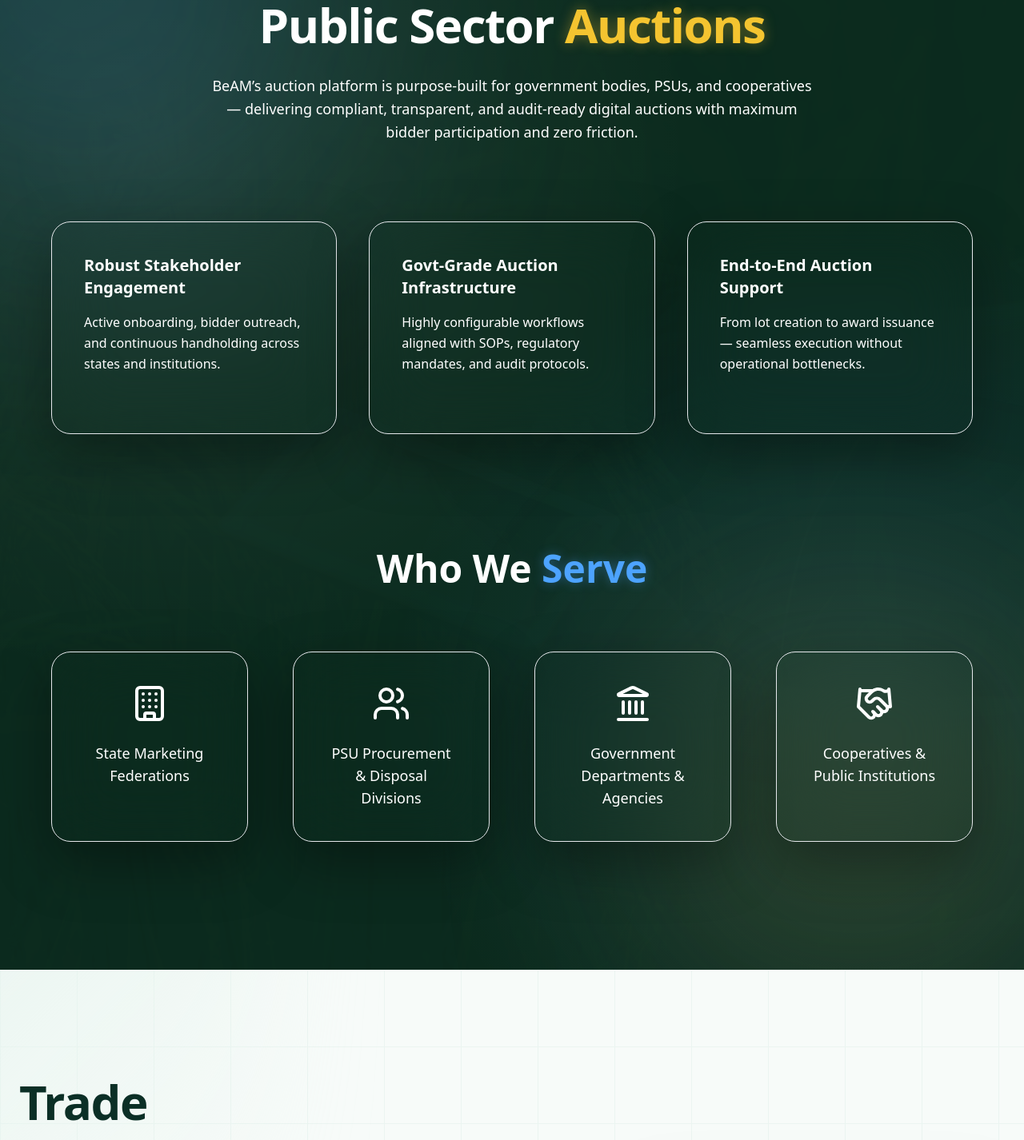
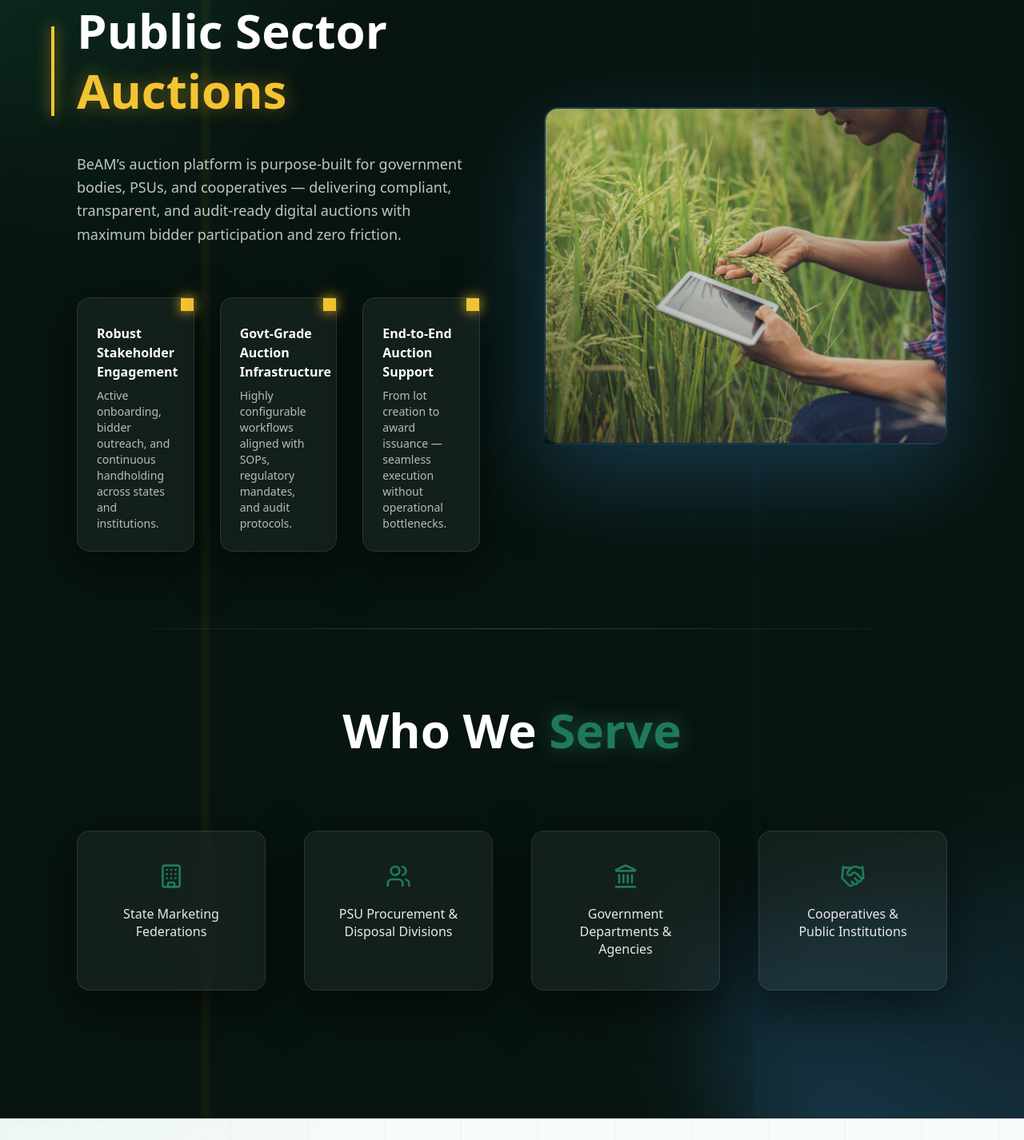
Before and after one commit to jai-source/BSE-BEAM, a React (Vite) app: page /services in a window 1280 px wide. Shown: the part 960-2386 px from the top of the page at 80% size. Built offline with nearby package versions, Linux system fonts and the light colour scheme.

Commit message:
done done done :))))))

```diff
--- a/src/pages/Services.jsx
+++ b/src/pages/Services.jsx
@@ -141,13 +141,13 @@
       transition={{ duration: 0.8, ease: "easeOut" }}
       className="relative"
     >
-      <div className="absolute -inset-6 rotate-3 bg-[#123E32] opacity-60 rounded-[28px]" />
-      <div className="absolute -inset-6 -rotate-2 border border-[#4DA3FF]/40 rounded-[28px]" />
+      <div className="absolute -inset-6 rotate-3 bg-[#123E32] ml-32 opacity-60 rounded-[28px]" />
+      <div className="absolute -inset-6 -rotate-2 border ml-32 border-[#4DA3FF]/40 rounded-[28px]" />
 
       <img
         src={nine}
         alt="Agri Supply Chain"
-        className="relative rounded-[24px] object-cover
+        className="relative rounded-[24px] ml-28 w-[480px] object-cover
                    shadow-[0_0_70px_#4DA3FF33]"
       />
     </motion.div>
@@ -156,55 +156,54 @@
 </section>
 
 
-   <section className="relative bg-theme-primary-light text-theme-text-primary py-40 px-8 overflow-hidden">
+  <section className="relative pt-40 pb-40 px-24 bg-[#07140f] text-white overflow-hidden">
 
-  {/* grain + image texture */}
-  <img
-    src={ten}
-    alt=""
-    className="absolute inset-0 w-full h-full object-cover opacity-[0.06] pointer-events-none mix-blend-overlay"
-  />
+  {/* ================= SUBTLE DATA GRID ================= */}
+  <div className="absolute inset-0 bg-[linear-gradient(#ffffff10_1px,transparent_1px),linear-gradient(90deg,#ffffff10_1px,transparent_1px)]
+                  bg-[size:72px_72px] opacity-[0.08]" />
 
-  {/* asymmetric gradients */}
-  <div className="absolute inset-0 bg-[radial-gradient(circle_at_15%_25%,rgba(255,255,255,0.08),transparent_45%),radial-gradient(circle_at_85%_75%,rgba(77,163,255,0.12),transparent_40%)]" />
+  {/* ================= DIAGONAL PLANES ================= */}
+  <div className="absolute -top-48 -left-56 w-[560px] h-[560px]
+                  bg-gradient-to-br from-[#1F7A5A]/40 to-transparent
+                  rotate-[25deg] blur-3xl pointer-events-none" />
 
-  {/* neon glow blobs */}
-  <div className="absolute -top-32 -left-40 w-[520px] h-[520px] bg-[#4DA3FF]/25 blur-[160px] rounded-full" />
-  <div className="absolute bottom-0 right-0 w-[420px] h-[420px] bg-[#F4C430]/20 blur-[140px] rounded-full" />
+  <div className="absolute bottom-[-300px] right-[-280px] w-[620px] h-[620px]
+                  bg-gradient-to-tr from-[#4DA3FF]/35 to-transparent
+                  rotate-[-18deg] blur-3xl pointer-events-none" />
 
-  {/* ================= HEADER ================= */}
-  <motion.div
-    className="max-w-6xl mx-auto text-center relative z-10"
-    initial={{ opacity: 0, y: 50 }}
-    whileInView={{ opacity: 1, y: 0 }}
-    viewport={{ once: true }}
-    transition={{ duration: 0.9, ease: "easeOut" }}
-  >
-    <h2 className="text-5xl md:text-6xl font-extrabold tracking-tight">
+  {/* ================= NEON AXIS ================= */}
+  <div className="absolute top-0 left-[20%] w-[2px] h-full bg-[#F4C430]/30 blur-sm" />
+  <div className="absolute top-0 right-[26%] w-[1px] h-full bg-[#4DA3FF]/25 blur-sm" />
+
+  <div className="relative z-10 max-w-7xl mx-auto">
+
+    {/* ================= TOP GRID ================= */}
+    <div className="grid grid-cols-1 lg:grid-cols-2 gap-20 items-center">
+
+      {/* ================= LEFT CONTENT ================= */}
+      <div className="relative">
+
+        {/* vertical signal bar */}
+        <div className="absolute -left-8 top-8 w-1 h-28 bg-[#F4C430]
+                        shadow-[0_0_18px_rgba(244,196,48,0.8)]" />
+
+        <h2 className="text-6xl font-extrabold leading-tight">
           Public Sector{" "}
-      <span className="text-[#F4C430] [text-shadow:0_0_16px_#F4C43066]">
+          <span className="block text-[#F4C430]
+                           [text-shadow:0_0_24px_#F4C43066]">
             Auctions
           </span>
         </h2>
 
-    <p className="mt-8 text-lg max-w-3xl mx-auto text-theme-text-primary/80 leading-relaxed">
+        <p className="mt-10 text-lg leading-relaxed text-white/75 max-w-xl">
           BeAM’s auction platform is purpose-built for government bodies, PSUs,
           and cooperatives — delivering compliant, transparent, and audit-ready
           digital auctions with maximum bidder participation and zero friction.
         </p>
-  </motion.div>
 
-  {/* ================= FEATURE CARDS ================= */}
-  <motion.div
-    className="max-w-6xl mx-auto mt-24 grid md:grid-cols-3 gap-10 relative z-10"
-    initial="hidden"
-    whileInView="visible"
-    viewport={{ once: true }}
-    variants={{
-      hidden: {},
-      visible: { transition: { staggerChildren: 0.18 } },
-    }}
-  >
+        {/* ================= FEATURES ================= */}
+        <div className="mt-16 grid grid-cols-1 sm:grid-cols-3 gap-8">
+
           {[
             {
               title: "Robust Stakeholder Engagement",
@@ -218,86 +217,96 @@
               title: "End-to-End Auction Support",
               desc: "From lot creation to award issuance — seamless execution without operational bottlenecks.",
             },
-    ].map((item, idx) => (
-      <motion.div
-        key={idx}
-        variants={{
-          hidden: { opacity: 0, y: 40 },
-          visible: { opacity: 1, y: 0, transition: { duration: 0.7 } },
-        }}
-        whileHover={{ y: -10 }}
-        className="group relative bg-theme-text-primary/10 backdrop-blur-2xl p-10 rounded-3xl
-                   border border-theme-text-primary/10
-                   shadow-[0_25px_70px_rgba(0,0,0,0.35)]
-                   hover:border-[#4DA3FF]/40 transition-all"
+          ].map((item, i) => (
+            <div
+              key={i}
+              className="group relative p-6
+                         bg-white/5 backdrop-blur-xl
+                         border border-white/10 rounded-2xl
+                         clip-path-[polygon(0_0,95%_0,100%_50%,95%_100%,0_100%)]
+                         hover:border-[#4DA3FF]/60
+                         shadow-[0_20px_60px_rgba(0,0,0,0.5)]
+                         transition-all"
             >
-        {/* neon accent line */}
-        <div className="absolute top-0 left-8 h-[3px] w-12 bg-[#4DA3FF]
-                        shadow-[0_0_16px_#4DA3FF] opacity-0
-                        group-hover:opacity-100 transition-all" />
+              <div className="absolute top-0 right-0 w-4 h-4 bg-[#F4C430]
+                              shadow-[0_0_16px_#F4C430]" />
 
-        <h3 className="text-xl font-semibold mb-4">
+              <h4 className="mt-2 font-semibold text-white">
                 {item.title}
-        </h3>
-
-        <p className="text-theme-text-primary/80 leading-relaxed">
+              </h4>
+              <p className="mt-2 text-sm text-white/70">
                 {item.desc}
               </p>
+            </div>
+          ))}
+        </div>
+      </div>
 
-        <div className="mt-8 h-[2px] w-0 bg-[#F4C430]
-                        group-hover:w-16 transition-all duration-500" />
-      </motion.div>
-    ))}
-  </motion.div>
+      {/* ================= RIGHT VISUAL ================= */}
+      <div className="relative sticky top-20
+                      clip-path-[polygon(0_0,100%_0,92%_100%,0_100%)]
+                      border border-[#4DA3FF]/30 rounded-2xl
+                      shadow-[0_40px_120px_rgba(77,163,255,0.25)]">
+
+        <img
+          src={ten}
+          alt="Public sector auctions"
+          className="w-full h-[420px] border border-[#4DA3FF]/30 rounded-2xl object-cover opacity-90"
+        />
+
+        <div className="absolute inset-0 bg-gradient-to-tr
+                        from-black/40 via-transparent to-black/30" />
+      </div>
+    </div>
+
+    {/* ================= DIVIDER ================= */}
+    <div className="my-24 h-px bg-gradient-to-r from-transparent via-white/20 to-transparent" />
 
  {/* ================= WHO WE SERVE ================= */}
-  <motion.div
-    className="max-w-6xl mx-auto mt-36 relative z-10"
-    initial={{ opacity: 0, y: 50 }}
-    whileInView={{ opacity: 1, y: 0 }}
-    viewport={{ once: true }}
-    transition={{ duration: 0.9 }}
-  >
-    <h3 className="text-4xl md:text-5xl font-bold text-center mb-20">
+<div>
+  <h3 className="text-6xl font-extrabold text-center mb-24">
     Who We{" "}
-      <span className="text-[#4DA3FF] [text-shadow:0_0_14px_#4DA3FF66]">
+    <span className="text-[#1F7A5A] drop-shadow-[0_0_12px_rgba(31,122,90,0.6)]">
       Serve
     </span>
   </h3>
 
-    <div className="grid grid-cols-1 md:grid-cols-4 gap-14">
+  <div className="grid grid-cols-1 sm:grid-cols-2 lg:grid-cols-4 gap-12">
     {[
-        { icon: Building, title: "State Marketing Federations" },
-        { icon: Users, title: "PSU Procurement & Disposal Divisions" },
-        { icon: Landmark, title: "Government Departments & Agencies" },
-        { icon: Handshake, title: "Cooperatives & Public Institutions" },
-      ].map((item, idx) => {
+      { icon: Building, label: "State Marketing Federations" },
+      { icon: Users, label: "PSU Procurement & Disposal Divisions" },
+      { icon: Landmark, label: "Government Departments & Agencies" },
+      { icon: Handshake, label: "Cooperatives & Public Institutions" },
+    ].map((item, i) => {
       const Icon = item.icon;
       return (
-          <motion.div
-            key={idx}
-            initial={{ opacity: 0, y: 40 }}
-            whileInView={{ opacity: 1, y: 0 }}
-            viewport={{ once: true }}
-            transition={{ duration: 0.6 }}
-            whileHover={{ scale: 1.06, y: -6 }}
-            className="group flex flex-col items-center p-10 rounded-3xl
-                       bg-theme-text-primary/10 backdrop-blur-2xl
-                       border border-theme-text-primary/10
-                       shadow-[0_25px_70px_rgba(0,0,0,0.35)]
-                       hover:border-[#F4C430]/40 transition-all"
+        <div
+          key={i}
+          className="group p-10 text-center
+                     bg-white/5 backdrop-blur-xl
+                     border border-white/10 rounded-2xl
+                     clip-path-[polygon(0_0,95%_0,100%_50%,95%_100%,0_100%)]
+                     hover:border-[#F4C430]/60
+                     shadow-[0_20px_60px_rgba(0,0,0,0.5)]
+                     transition-all"
         >
-            <Icon className="w-12 h-12 mb-6 text-theme-text-primary
-                             group-hover:text-[#F4C430] transition-colors" />
-            <p className="text-theme-text-primary font-medium text-lg text-center">
-              {item.title}
+          <Icon
+            className="w-8 h-8 mx-auto mb-5 text-[#1F7A5A]
+                       group-hover:text-[#F4C430]
+                       transition-colors"
+          />
+
+          <p className="font-medium text-white/90 leading-snug">
+            {item.label}
           </p>
-          </motion.div>
+        </div>
       );
     })}
   </div>
-  </motion.div>
+</div>
 
+
+  </div>
 </section>
 
 
@@ -512,7 +521,7 @@
         </p>
 
         {/* ================= SERVICES ================= */}
-        <div className="mt-16 grid grid-cols-1 sm:grid-cols-3 gap-8">
+        <div className="mt-16 grid  grid-cols-1 sm:grid-cols-3 gap-8">
 
           {[
             {
@@ -537,7 +546,7 @@
                 key={i}
                 className="group relative p-6
                            bg-white/5 backdrop-blur-xl
-                           border border-white/10
+                           border border-white/10 rounded-2xl
                            clip-path-[polygon(0_0,95%_0,100%_50%,95%_100%,0_100%)]
                            hover:border-[#4DA3FF]/60
                            shadow-[0_20px_60px_rgba(0,0,0,0.5)]
@@ -566,13 +575,13 @@
       {/* ================= RIGHT VISUAL ================= */}
       <div className="relative sticky top-20
                       clip-path-[polygon(0_0,100%_0,92%_100%,0_100%)]
-                      border border-[#4DA3FF]/30
+                      border border-[#4DA3FF]/30 rounded-2xl
                       shadow-[0_40px_120px_rgba(77,163,255,0.25)]">
 
         <img
           src={ten}
           alt="Data consulting"
-          className="w-full h-[420px] object-cover opacity-90"
+          className="w-full h-[420px] border border-[#4DA3FF]/30 rounded-2xl object-cover opacity-90"
         />
 
         {/* data overlay */}
@@ -772,63 +781,58 @@
   </div>
 </section>
 
- <section className="relative overflow-hidden py-40 bg-theme-bg-main">
+ <section className="relative pt-40 pb-40 px-24 bg-[#07140f] text-white">
 
-  {/* Decorative neon glow blobs */}
-  <div className="absolute -top-40 -left-40 w-[520px] h-[520px] bg-green-400/40 rounded-full blur-[160px] pointer-events-none shadow-[0_0_120px_40px_#22c55e]" />
-  <div className="absolute bottom-[-300px] right-[-200px] w-[620px] h-[620px] bg-emerald-400/30 rounded-full blur-[200px] pointer-events-none shadow-[0_0_140px_50px_#34d399]" />
+  {/* ================= SUBTLE DATA GRID ================= */}
+  <div className="absolute inset-0 bg-[linear-gradient(#ffffff10_1px,transparent_1px),linear-gradient(90deg,#ffffff10_1px,transparent_1px)]
+                  bg-[size:72px_72px] opacity-[0.08]" />
 
-  {/* Subtle dotted pattern */}
-  <div
-    className="absolute inset-0 opacity-[0.05] pointer-events-none"
-    style={{
-      backgroundImage: "radial-gradient(#1B7F5C 1px, transparent 1px)",
-      backgroundSize: "34px 34px",
-    }}
-  />
+  {/* ================= DIAGONAL DATA PLANES ================= */}
+  <div className="absolute -top-48 -left-56 w-[560px] h-[560px]
+                  bg-gradient-to-br from-[#1F7A5A]/40 to-transparent
+                  rotate-[25deg] blur-3xl pointer-events-none" />
 
-  {/* Neon geometry grid */}
-  <div className="absolute inset-0 pointer-events-none opacity-[0.15]">
-    <div
-      className="absolute inset-0"
-      style={{
-        backgroundImage: `
-          linear-gradient(135deg, #22c55e33 1px, transparent 1px),
-          linear-gradient(45deg, #22c55e33 1px, transparent 1px)
-        `,
-        backgroundSize: "120px 120px",
-      }}
-    />
-  </div>
+  <div className="absolute bottom-[-300px] right-[-280px] w-[620px] h-[620px]
+                  bg-gradient-to-tr from-[#4DA3FF]/35 to-transparent
+                  rotate-[-18deg] blur-3xl pointer-events-none" />
 
-  <div className="relative max-w-7xl mx-auto px-8">
+  {/* ================= NEON AXIS LINES ================= */}
+  <div className="absolute top-0 left-[20%] w-[2px] h-full bg-[#F4C430]/30 blur-sm" />
+  <div className="absolute top-0 right-[26%] w-[1px] h-full bg-[#4DA3FF]/25 blur-sm" />
 
-    {/* TOP GRID */}
-    <div className="grid lg:grid-cols-2 gap-20 items-center">
+  <div className="relative z-10 max-w-7xl mx-auto">
 
-      {/* LEFT */}
-      <div>
-        <h1 className="text-6xl font-bold text-white leading-tight neon-edge">
+    {/* ================= TOP GRID ================= */}
+    <div className="grid grid-cols-1 lg:grid-cols-2 gap-20 items-center">
+
+      {/* ================= LEFT CONTENT ================= */}
+      <div className="relative">
+
+        {/* vertical signal bar */}
+        <div className="absolute -left-8 top-8 w-1 h-28 bg-[#F4C430]
+                        shadow-[0_0_18px_rgba(244,196,48,0.8)]" />
+
+        <h2 className="text-6xl font-extrabold leading-tight">
           Metals
-        </h1>
+        </h2>
 
-        <p className="mt-6 text-lg text-white max-w-xl">
+        <p className="mt-10 text-lg leading-relaxed text-white/75 max-w-xl">
           BeAM brings transparency, speed, and efficiency to the industrial
           metals trade. Whether you’re buying or selling steel, scrap, or
           alloys — our digital platforms simplify every step with trust,
           compliance, and traceability.
         </p>
 
-        {/* FEATURES */}
-        <div className="mt-14 space-y-8">
+        {/* ================= FEATURES ================= */}
+        <div className="mt-16 space-y-8">
 
           <div className="flex gap-5">
-            <BarChart3 className="w-7 h-7 text-green-400 mt-1" />
+            <BarChart3 className="w-7 h-7 text-[#1F7A5A] mt-1" />
             <div>
               <h4 className="font-semibold text-lg text-white">
                 Market Intelligence & Analytics
               </h4>
-              <p className="text-white">
+              <p className="text-white/70">
                 Price trends, bidder behavior, and trade data that empower
                 smarter, faster decisions.
               </p>
@@ -836,12 +840,12 @@
           </div>
 
           <div className="flex gap-5">
-            <ShieldCheck className="w-7 h-7 text-green-400 mt-1" />
+            <ShieldCheck className="w-7 h-7 text-[#1F7A5A] mt-1" />
             <div>
               <h4 className="font-semibold text-lg text-white">
                 Quality & Compliance Assurance
               </h4>
-              <p className="text-white">
+              <p className="text-white/70">
                 Audit trails, certifications, and digital documentation for
                 risk-free trading.
               </p>
@@ -849,12 +853,12 @@
           </div>
 
           <div className="flex gap-5">
-            <Settings className="w-7 h-7 text-green-400 mt-1" />
+            <Settings className="w-7 h-7 text-[#1F7A5A] mt-1" />
             <div>
               <h4 className="font-semibold text-lg text-white">
                 Seamless Execution Support
               </h4>
-              <p className="text-white">
+              <p className="text-white/70">
                 Logistics coordination, delivery tracking, and contract
                 lifecycle management.
               </p>
@@ -864,55 +868,69 @@
         </div>
       </div>
 
-      {/* RIGHT IMAGE */}
-      <div className="relative rounded-3xl overflow-hidden shadow-2xl border border-green-400/20">
+      {/* ================= RIGHT VISUAL ================= */}
+      <div className="relative sticky top-20
+                      clip-path-[polygon(0_0,100%_0,92%_100%,0_100%)]
+                      border border-[#4DA3FF]/30 rounded-2xl
+                      shadow-[0_40px_120px_rgba(77,163,255,0.25)]">
+
         <img
           src={ten}
           alt="Metals Trading"
-          className="w-full h-[420px] object-cover"
+          className="w-full h-[420px] border border-[#4DA3FF]/30 rounded-2xl object-cover opacity-90"
         />
 
-        <div className="absolute bottom-6 left-6 right-6 bg-white/90 backdrop-blur rounded-2xl p-6">
-          <p className="text-sm text-gray-700 font-medium">
-            Secure, transparent, and scalable digital trading for India’s
-            metals ecosystem.
-          </p>
+        <div className="absolute inset-0 bg-gradient-to-tr
+                        from-black/40 via-transparent to-black/30" />
       </div>
     </div>
 
-    </div>
+    {/* ================= DIVIDER ================= */}
+    <div className="my-24 h-px bg-gradient-to-r from-transparent via-white/20 to-transparent" />
 
-    {/* WHO WE SERVE */}
-    <div className="mt-40 text-center">
-      <h2 className="text-6xl font-bold text-white neon-edge">
-        Who We <span className="text-red-600">Serve</span>
-      </h2>
+    {/* ================= WHO WE SERVE ================= */}
+    <div>
+      <h3 className="text-6xl font-extrabold text-center mb-24">
+        Who We{" "}
+        <span className="text-[#1F7A5A] drop-shadow-[0_0_12px_rgba(31,122,90,0.6)]">
+          Serve
+        </span>
+      </h3>
 
-      <div className="mt-20 grid grid-cols-1 sm:grid-cols-2 lg:grid-cols-4 gap-12">
-
+      <div className="grid grid-cols-1 sm:grid-cols-2 lg:grid-cols-4 gap-12">
         {[
-          { Icon: Factory, title: "Steel Manufacturers & Processors", desc: "Efficient sourcing and competitive metal sales." },
-          { Icon: Recycle, title: "Scrap Aggregators & Dealers", desc: "Wider reach with transparent price discovery." },
-          { Icon: Building2, title: "Infrastructure & Construction", desc: "Reliable bulk procurement of compliant steel." },
-          { Icon: Landmark, title: "Public Sector & Institutions", desc: "Auditable and transparent procurement workflows." }
-        ].map(({ Icon, title, desc }, i) => (
+          { icon: Factory, label: "Steel Manufacturers & Processors" },
+          { icon: Recycle, label: "Scrap Aggregators & Dealers" },
+          { icon: Building2, label: "Infrastructure & Construction" },
+          { icon: Landmark, label: "Public Sector & Institutions" },
+        ].map((item, i) => {
+          const Icon = item.icon;
+          return (
             <div
               key={i}
-            className="bg-white rounded-2xl p-8 shadow-md transition
-            hover:shadow-[0_0_30px_rgba(34,197,94,0.35)]
-            hover:-translate-y-1 border border-transparent hover:border-green-400"
+              className="group p-10 text-center
+                         bg-white/5 backdrop-blur-xl
+                         border border-white/10 rounded-2xl
+                         clip-path-[polygon(0_0,95%_0,100%_50%,95%_100%,0_100%)]
+                         hover:border-[#F4C430]/60
+                         shadow-[0_20px_60px_rgba(0,0,0,0.5)]
+                         transition-all"
             >
-            <Icon className="w-8 h-8 text-green-600 mx-auto mb-4" />
-            <h4 className="font-semibold text-black">{title}</h4>
-            <p className="mt-2 text-gray-600 text-sm">{desc}</p>
+              <Icon className="w-8 h-8 mx-auto mb-5 text-[#1F7A5A]
+                               group-hover:text-[#F4C430]
+                               transition-colors" />
+              <p className="font-medium text-white/90 leading-snug">
+                {item.label}
+              </p>
             </div>
-        ))}
-
+          );
+        })}
       </div>
     </div>
 
   </div>
 </section>
+
 
 
 <section className="relative bg-white py-32 overflow-hidden">
```
Also changed, not shown: src/pages/Circulars.jsx (+45 -19 lines). Lines whose indentation alone changed are shown as unchanged.
